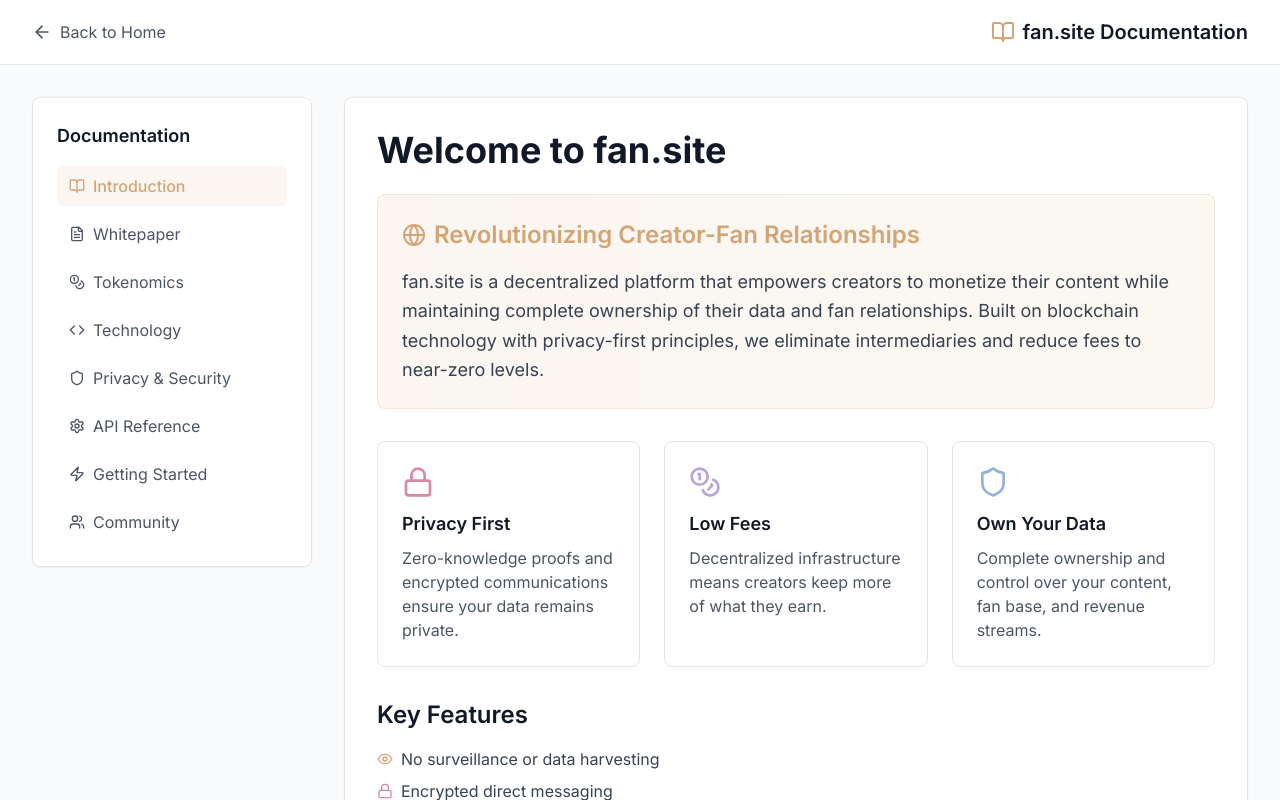
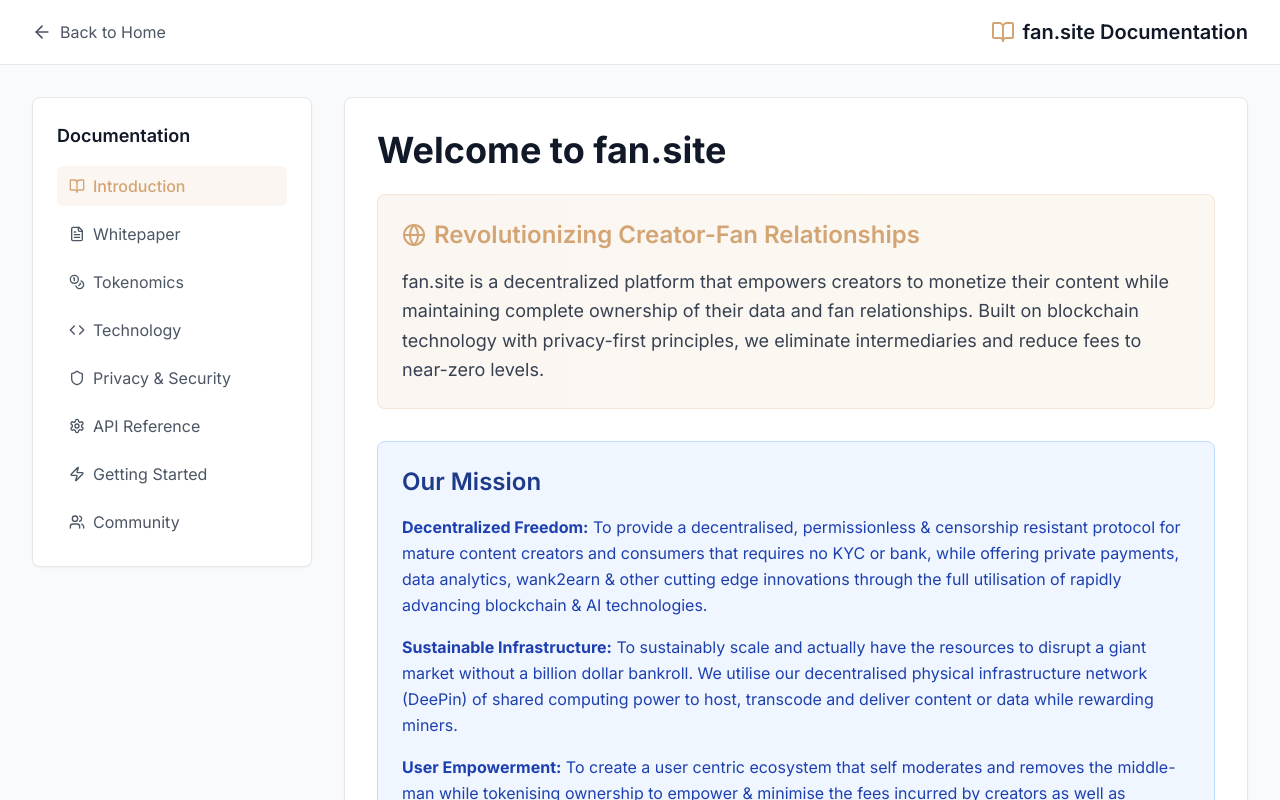
Before and after one commit to BOSC-DEV/fansite, a React (Vite) app: page /docs in a window 1280 px wide. Built offline with nearby package versions, Linux system fonts and the light colour scheme; a web font is replaced by a local one.

Commit message:
Add mission statement to docs
The AI added a mission statement to the introduction section of the documentation page.

```diff
--- a/src/pages/Docs.tsx
+++ b/src/pages/Docs.tsx
@@ -1,4 +1,3 @@
-
 import React, { useState } from 'react';
 import { Helmet } from 'react-helmet-async';
 import { Link } from 'react-router-dom';
@@ -52,6 +51,31 @@ const Docs = () => {
                 technology with privacy-first principles, we eliminate intermediaries and reduce fees to
                 near-zero levels.
               </p>
+            </div>
+
+            <div className="bg-blue-50 border border-blue-200 rounded-lg p-6 mb-8">
+              <h2 className="text-2xl font-semibold text-blue-900 mb-4">Our Mission</h2>
+              <div className="space-y-4 text-blue-800">
+                <p className="leading-relaxed">
+                  <strong>Decentralized Freedom:</strong> To provide a decentralised, permissionless & censorship resistant protocol for mature content creators and consumers that requires no KYC or bank, while offering private payments, data analytics, wank2earn & other cutting edge innovations through the full utilisation of rapidly advancing blockchain & AI technologies.
+                </p>
+
+                <p className="leading-relaxed">
+                  <strong>Sustainable Infrastructure:</strong> To sustainably scale and actually have the resources to disrupt a giant market without a billion dollar bankroll. We utilise our decentralised physical infrastructure network (DeePin) of shared computing power to host, transcode and deliver content or data while rewarding miners.
+                </p>
+
+                <p className="leading-relaxed">
+                  <strong>User Empowerment:</strong> To create a user centric ecosystem that self moderates and removes the middle-man while tokenising ownership to empower & minimise the fees incurred by creators as well as consumers.
+                </p>
+
+                <p className="leading-relaxed">
+                  <strong>Advanced Analytics:</strong> To build a complete suite of data analytics toolkits that help creators find the biggest spenders, users find their ideal creators and businesses increase ROI by choosing the right partners.
+                </p>
+
+                <p className="leading-relaxed">
+                  <strong>Protection & Safety:</strong> To solve the rise of illicit online content and protecting children, victims of crime or the generally vulnerable via a more efficient decentralised moderation system to compete with the <a href="https://www.bbc.com/news/uk-63249018" target="_blank" rel="noopener noreferrer" className="text-blue-600 hover:text-blue-800 underline">failing incumbent</a>.
+                </p>
+              </div>
             </div>
 
             <div className="grid grid-cols-1 md:grid-cols-2 lg:grid-cols-3 gap-6 mb-8">
```
